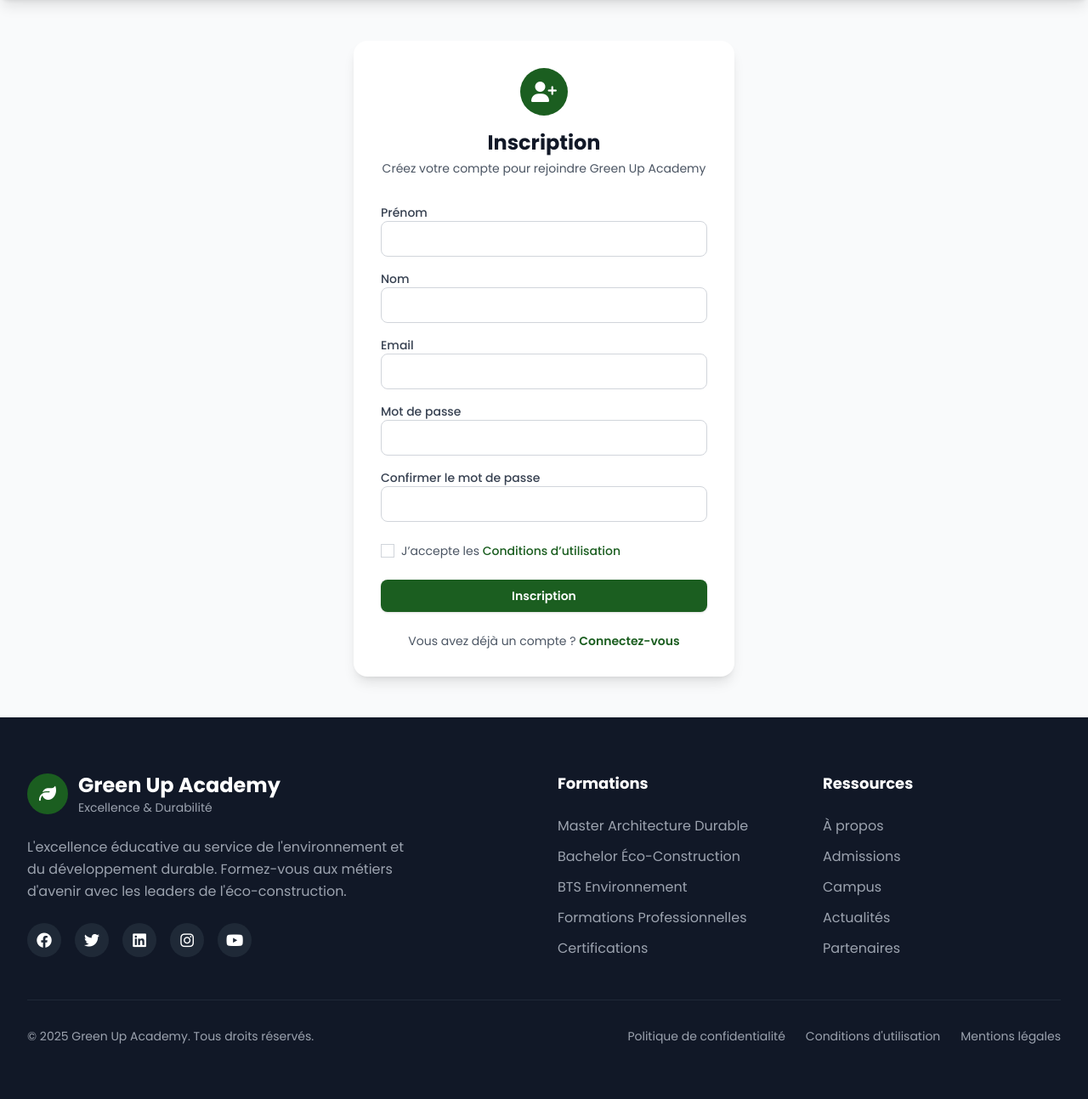
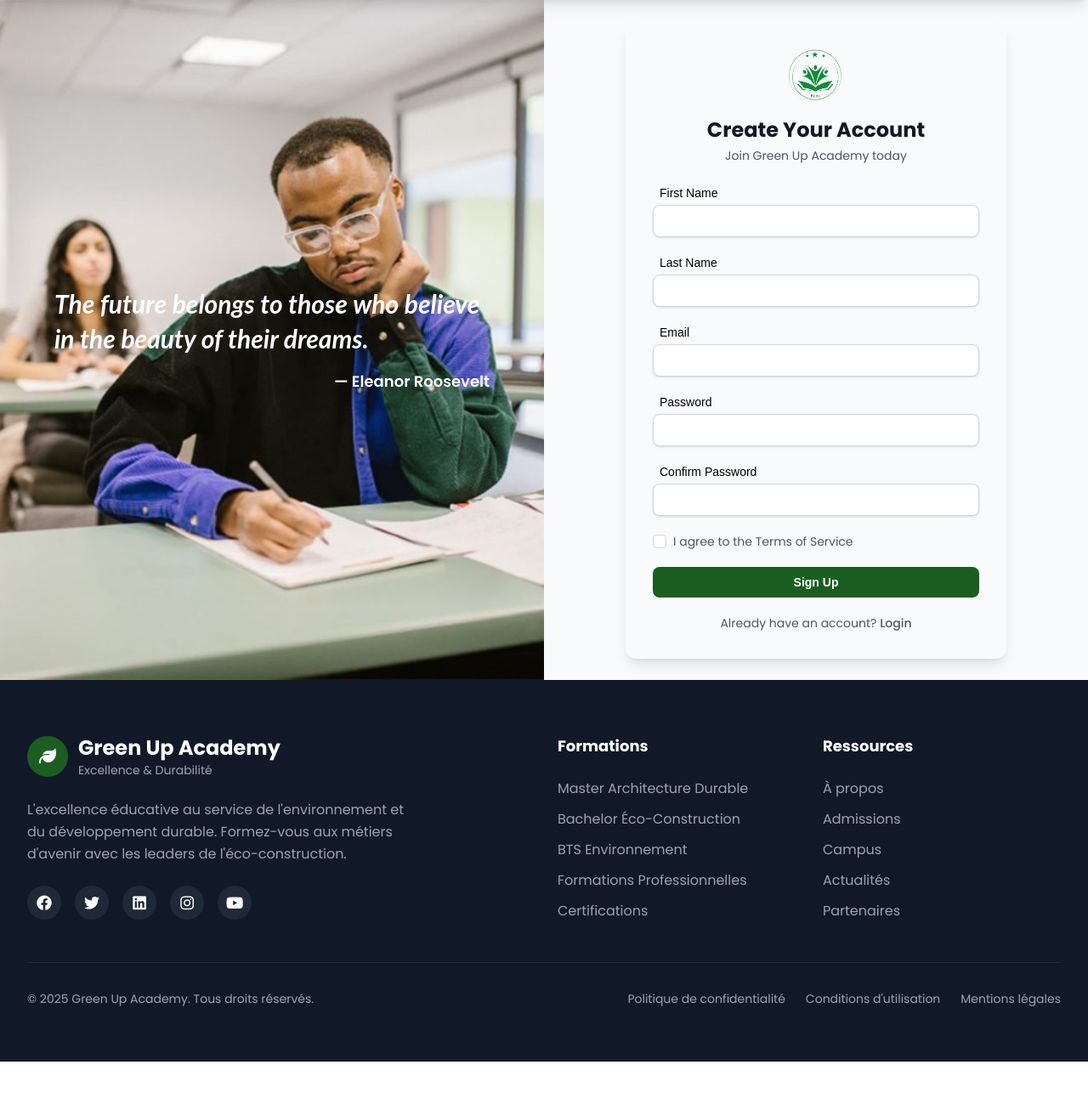
Before and after one commit to Nity-Pulse-Tech/GreenUpAcademy, a Django app: page /register in a window 1280 px wide. Shown: the part 120-1413 px from the top of the page at 85% size. After the commit the page ends 1369 px from the top, so only its background shows below. Run offline with Django 5.2, Linux system fonts and the light colour scheme; some libraries are stand-ins or nearby versions; some web fonts are replaced.

Commit message:
fix design

```diff
--- a/green_up_apps/templates/publics/auth/register.html
+++ b/green_up_apps/templates/publics/auth/register.html
@@ -3,69 +3,90 @@
 {% load i18n %}
 
 {% block content %}
-<div class="min-h-screen flex items-center justify-center bg-gray-50 py-12 px-4 sm:px-6 lg:px-8">
-  <div class="max-w-md w-full space-y-8 bg-white shadow-lg rounded-2xl p-8">
-    <!-- Logo / Title -->
-    <div class="text-center">
-      <div class="w-14 h-14 mx-auto bg-primary-green rounded-full flex items-center justify-center">
-        <i class="fas fa-user-plus text-white text-2xl"></i>
+<div class="grid lg:grid-cols-2 h-screen">
+  <!-- Left Section (Hero Image + Text, hidden on mobile) -->
+  <div class="relative hidden lg:block">
+    <div class="relative w-full h-full">
+      <!-- Replace with your own image -->
+      <img src="{% static 'images/FORMATIONS2.jpg' %}"
+           alt="hero"
+           class="w-full h-full object-cover"/>
+      <div class="absolute inset-0 bg-gradient-to-t from-primary/70 to-primary/40">
+        <div class="absolute inset-0 flex flex-col justify-center px-16 text-white z-10">
+          <h1 class="text-3xl font-lato font-bold italic max-w-lg leading-snug animate-fade-in-down">
+            {% trans "The future belongs to those who believe in the beauty of their dreams." %}
+          </h1>
+          <p class="mt-4 text-right text-lg font-semibold animate-fade-in-up">— Eleanor Roosevelt</p>
         </div>
-      <h2 class="mt-4 text-2xl font-bold text-gray-900">Inscription</h2>
-      <p class="mt-1 text-sm text-gray-600">Créez votre compte pour rejoindre Green Up Academy</p>
+      </div>
+    </div>
   </div>
 
-    <!-- Form -->
-    <form action="{% url 'users:register' %}" method="post" class="mt-8 space-y-6">
+  <!-- Right Section (Register Form) -->
+  <div class="flex flex-col items-center justify-center px-6 py-10 lg:py-0 bg-gray-50">
+    <div class="w-full max-w-md bg-gray-50 rounded-xl shadow-lg p-8 animate-fade-in">
+      <!-- Logo -->
+      <div class="text-center mb-6">
+        <img src="{% static 'images/logo.png' %}"
+             alt="logo"
+             class="w-16 h-16 mx-auto mb-4 cursor-pointer"
+             onclick="window.location.href = ``;" />
+        <h2 class="text-2xl font-bold text-gray-900">{% trans "Create Your Account" %}</h2>
+        <p class="mt-1 text-sm text-gray-600">{% trans "Join Green Up Academy today" %}</p>
+      </div>
+
+      <form action="{% url 'users:register' %}" method="post" class="space-y-5">
         {% csrf_token %}
-      <div class="space-y-4">
+
+        <!-- Name -->
         <div>
-          <label for="first_name" class="block text-sm font-medium text-gray-700">Prénom</label>
-          <input id="first_name" name="first_name" type="text" required
-                 class="appearance-none block w-full px-3 py-2 border border-gray-300 rounded-lg placeholder-gray-400 focus:outline-none focus:ring-2 focus:ring-primary-green focus:border-primary-green sm:text-sm">
+          <label for="first_name" class="custom-label">{% trans 'First Name' %}</label>
+          <input type="text" id="first_name" name="first_name" class="custom-input mt-1" required>
         </div>
+
         <div>
-          <label for="last_name" class="block text-sm font-medium text-gray-700">Nom</label>
-          <input id="last_name" name="last_name" type="text" required
-                 class="appearance-none block w-full px-3 py-2 border border-gray-300 rounded-lg placeholder-gray-400 focus:outline-none focus:ring-2 focus:ring-primary-green focus:border-primary-green sm:text-sm">
+          <label for="last_name" class="custom-label">{% trans 'Last Name' %}</label>
+          <input type="text" id="last_name" name="last_name" class="custom-input mt-1" required>
         </div>
+
+        <!-- Email -->
         <div>
-          <label for="email" class="block text-sm font-medium text-gray-700">Email</label>
-          <input id="email" name="email" type="email" required
-                 class="appearance-none block w-full px-3 py-2 border border-gray-300 rounded-lg placeholder-gray-400 focus:outline-none focus:ring-2 focus:ring-primary-green focus:border-primary-green sm:text-sm">
+          <label for="email" class="custom-label">{% trans 'Email' %}</label>
+          <input type="email" id="email" name="email" class="custom-input mt-1" required>
         </div>
+
+        <!-- Password -->
         <div>
-          <label for="password" class="block text-sm font-medium text-gray-700">Mot de passe</label>
-          <input id="password" name="password" type="password" required
-                 class="appearance-none block w-full px-3 py-2 border border-gray-300 rounded-lg placeholder-gray-400 focus:outline-none focus:ring-2 focus:ring-primary-green focus:border-primary-green sm:text-sm">
+          <label for="password" class="custom-label">{% trans 'Password' %}</label>
+          <input type="password" id="password" name="password" class="custom-input mt-1" required>
         </div>
+
+        <!-- Confirm Password -->
         <div>
-          <label for="confirm_password" class="block text-sm font-medium text-gray-700">Confirmer le mot de passe</label>
-          <input id="confirm_password" name="confirm_password" type="password" required
-                 class="appearance-none block w-full px-3 py-2 border border-gray-300 rounded-lg placeholder-gray-400 focus:outline-none focus:ring-2 focus:ring-primary-green focus:border-primary-green sm:text-sm">
-        </div>
+          <label for="confirm_password" class="custom-label">{% trans 'Confirm Password' %}</label>
+          <input type="password" id="confirm_password" name="confirm_password" class="custom-input mt-1" required>
         </div>
 
         <!-- Terms -->
         <div class="flex items-center">
-        <input id="terms" name="terms" type="checkbox" required
-               class="h-4 w-4 text-primary-green border-gray-300 rounded">
-        <label for="terms" class="ml-2 block text-sm text-gray-600">
-          J’accepte les <a href="#" class="text-primary-green hover:text-green-700 font-medium">Conditions d’utilisation</a>
+          <input id="terms" name="terms" type="checkbox" required class="h-4 w-4 text-primary border-gray-300 rounded">
+          <label for="terms" class="ml-2 text-sm text-gray-600">
+            {% trans "I agree to the" %} <a href="#" class="text-primary hover:underline">{% trans "Terms of Service" %}</a>
           </label>
         </div>
 
-      <!-- Submit Button -->
-      <button type="submit"
-              class="w-full flex justify-center py-2 px-4 border border-transparent rounded-lg shadow-sm text-sm font-semibold text-white bg-primary-green hover:bg-green-700 focus:outline-none focus:ring-2 focus:ring-offset-2 focus:ring-primary-green">
-        Inscription
+        <!-- Submit -->
+        <button type="submit" class="custom-btn w-full">
+          {% trans 'Sign Up' %}
         </button>
 
-      <!-- Redirect -->
-      <p class="mt-4 text-center text-sm text-gray-600">
-        Vous avez déjà un compte ?
-        <a href="{% url 'users:login' %}" class="font-semibold text-primary-green hover:text-green-700">Connectez-vous</a>
+        <!-- Switch to Login -->
+        <p class="text-center text-sm text-gray-600">
+          {% trans "Already have an account?" %}
+          <a href="{% url 'users:login' %}" class="font-medium text-primary hover:underline">{% trans "Login" %}</a>
         </p>
       </form>
     </div>
   </div>
+</div>
 {% endblock %}
```
Also changed, not shown: green_up_apps/templates/publics/auth/login.html (+60 -42 lines), green_up_apps/static/css/output.css, green_up_apps/static/images/logo.png (added). Lines whose indentation alone changed are shown as unchanged.
